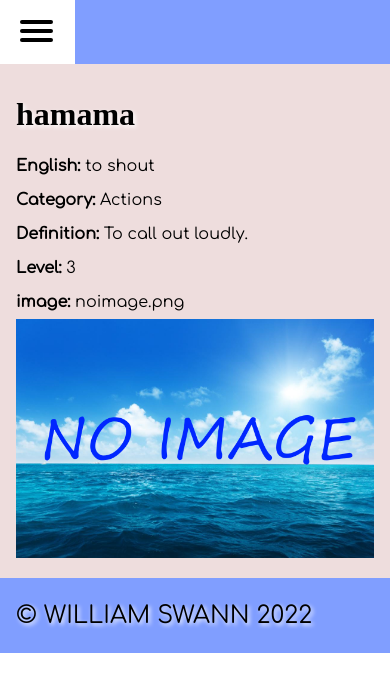
After one commit to WilliamSwann/dictionary, a Flask app: page /name/1 in a window 390 px wide. The commit adds this page. Shown: the top 692 px of the page. Run offline with Flask 2, Linux system fonts and the light colour scheme; data comes from the database, SQL or seed files in the repository; tables that the repository leaves empty hold one stand-in row (values such as "Sample post"); some web fonts are replaced.

Commit message:
did lots of stuff, added catagory filtering and word page and page uplift\

```diff
--- a/app.py
+++ b/app.py
@@ -20,7 +20,7 @@ def create_connection(db_file):
 
 def sidenav1():
     con = create_connection(DB_NAME)
-    query = """SELECT catali FROM catalist"""
+    query = """SELECT cata_id, catali FROM catalist ORDER BY catali"""
     cur = con.cursor()
     cur.execute(query)
     cata_list = cur.fetchall()
@@ -30,15 +30,8 @@ def sidenav1():
 
 @app.route('/')
 def render_homepage():
+    cata_list = sidenav1()
 
-    print("aaaauuuhhhh")
-    con = create_connection(DB_NAME)
-    query = """SELECT catali FROM catalist"""
-    cur = con.cursor()
-    cur.execute(query)
-    cata_list = cur.fetchall()
-    con.commit()
-    con.close()
 
     return render_template('home.html', catagories=cata_list)
 
@@ -152,16 +145,41 @@ def is_logged_in():
         print("logged in")
         return True
 
-@app.route("/catagories")
-def cata_gories():
+@app.route("/catagories/<cata_id>", methods=["GET", "POST"])
+def render_catagories(cata_id):
     cata_list = sidenav1()
+
     con = create_connection(DB_NAME)
-    query = "SELECT name, english, category, definition, level FROM product"
+    query = """SELECT name_id, name, english, cata_id, category, definition, level, image FROM product WHERE cata_id=? ORDER BY name, english"""
     cur = con.cursor()
-    cur.execute(query)
-    product_list = cur.fetchall()
+    cur.execute(query, (cata_id,))
+    maori_list = cur.fetchall()
+
+    con = create_connection(DB_NAME)
+    query = """SELECT cata_id, catali FROM catalist WHERE cata_id=?"""
+    cur = con.cursor()
+    cur.execute(query, (cata_id,))
+    cata_names_list = cur.fetchall()
     con.close()
 
-    return render_template("catagories.html", products=product_list, catagories=cata_list)
+    return render_template("catagories.html", cata_names_list=cata_names_list, catagories=cata_list, maori=maori_list)
+
+@app.route("/name/<name_id>")
+def render_maoriword(name_id):
+    cata_list = sidenav1()
+
+    con = create_connection(DB_NAME)
+    query = """SELECT name_id, name, english, cata_id, category, definition, level, image FROM product WHERE name_id=? ORDER BY name"""
+    cur = con.cursor()
+    cur.execute(query, (name_id,))
+    maori_list = cur.fetchall()
+
+    query = """SELECT cata_id, catali FROM catalist WHERE cata_id=?"""
+    cur = con.cursor()
+    cur.execute(query, (maori_list[0][3],))
+    cata_names_list = cur.fetchall()
+
+    return render_template("name.html", cata_names_list=cata_names_list, catagories=cata_list, maori=maori_list)
+
 
 app.run(host='0.0.0.0', debug=True)
--- a/static/style.css
+++ b/static/style.css
@@ -13,7 +13,7 @@
 
 header {
     grid-area: header;
-    background-color: #f00;
+    background-color: #809eff;
     padding: 1rem;
 }
 
@@ -67,7 +67,7 @@ img {
 }
 
 .error {
-    color: #f00;
+    color: #809eff;
 }
 
 .login {
@@ -98,11 +98,11 @@ img .thumb {
 footer {
     grid-area: footer;
     padding: 1rem;
-    background-color: #f00;
+    background-color: #809eff;
 }
 
 footer p {
-    color: #000;
+    color: #000000;
     text-shadow: 2px 2px 4px #fff;
     font-size: 1.5rem;
 }
@@ -134,7 +134,7 @@ footer img {
 
     nav a:hover
     {
-      color: tomato;
+      color: #416af1;
     }
 
 
@@ -228,7 +228,7 @@ footer img {
       padding: 50px;
       padding-top: 125px;
 
-      background: #ed9999;
+      background: #809eff;
       list-style-type: none;
       -webkit-font-smoothing: antialiased;
       /* to stop flickering of text in safari */
@@ -260,7 +260,7 @@ footer img {
     }
 
     nav {
-        background: linear-gradient(180deg, rgba(255,0,0,1) 0%, rgba(0, 0, 0, 1) 50%,  rgba(255,0,0,1) 100%);
+        background: linear-gradient(180deg, rgb(128, 158, 255) 0%, rgb(0, 42, 255) 50%, rgb(128, 158, 255) 100%);
         padding: 0.5rem;
     }
 
--- a/templates/base1.html
+++ b/templates/base1.html
@@ -1,4 +1,3 @@
-
 <!doctype html>
 <html lang="en">
 <head>
@@ -6,7 +5,7 @@
 	<meta name="viewport" content="width=device-width, initial-scale=1.0">
 	<link href="https://fonts.googleapis.com/css2?family=Comfortaa&family=Suez+One&display=swap" rel="stylesheet">
 	<title>{% block title %}{% endblock %}</title>
-	<meta name="Description" content="Author: D Benseman, Content: A dictionary to convert maori words to english.">
+	<meta name="Description" content="Author:William Swann, Content: A dictionary to convert maori words to english.">
 </head>
 
 <body>
@@ -27,18 +26,23 @@
             <a href="/contact">contact</a><li>
             <a href="/login">login</a><li>
             <a href="/logout">logout</a><li>
-				<p>--------</p>
+				<p><><><><><></p>
 
-				<ul>
-    {% for catalist in catagories %}
+			{% for catalist in catagories %}
         <div>
-            <a href="/catagories">{{ catalist[0] }}</a>
+            <a href="/catagories/{{ catalist[0] }}">{{ catalist[1] }}</a>
         </div>
-    {% endfor %}
-        </ul>
+    		{% endfor %}
+
+
 
 
 			</ul>
+
+
+
+
+
 		</nav>
 
 
@@ -55,7 +59,7 @@
 
 		<footer>
 			<p>
-				&copy; Enter your name here 2020
+				&copy; WILLIAM SWANN 2022
 			</p>
 		</footer>
 
--- /dev/null
+++ b/templates/name.html
@@ -0,0 +1,18 @@
+{% extends 'base1.html' %}
+
+{% block title %}test{% endblock %}
+
+
+
+{% block main %}
+
+           {% for product in maori%}
+                <h1>{{ product[1] }}</h1>
+                <p><strong>English: </strong>{{ product[2] }}</p>
+                <p><strong>Category: </strong>{{ product[4] }}</p>
+                <p><strong>Definition: </strong>{{ product[5] }}</p>
+                <p><strong>Level: </strong>{{ product[6] }}</p>
+                <p><strong>image: </strong>{{ product[7] }}</p>
+                <img src="/static/images/{{ product[7] }}">
+            {%endfor%}
+{% endblock %}
```
Also changed, not shown: templates/catagories.html (+18 -3 lines), smile.db, static/images/noimage.png.
